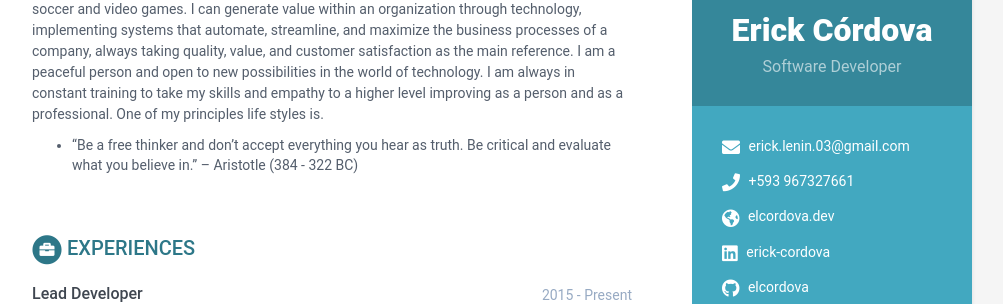
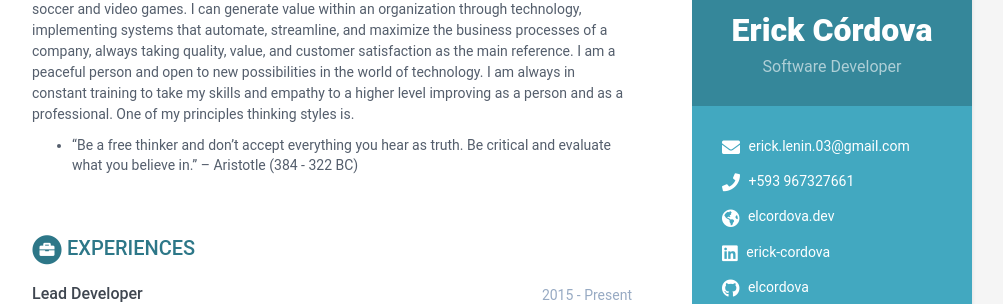
Before and after one commit to elcordova/caring-europa-fe48a, a Jekyll site: the page built from index.html, in a window 1280 px wide and 900 px high. Shown: the part 162-466 px from the top of the window, without its empty margins (168-1171 px from the left). Built offline with Jekyll 4.4.1, drawn with Linux system fonts in a browser that asks for light colours; some of the changed text lies outside the part shown.

Commit message:
data.yml: changed

```diff
--- a/_data/data.yml
+++ b/_data/data.yml
@@ -41,7 +41,7 @@ career-profile:
     always taking quality, value, and customer satisfaction as the main reference.
     I am a peaceful person and open to new possibilities in the world of technology.
     I am always in constant training to take my skills and empathy to a higher level improving as a person and as a professional.
-    One of my principles life styles is.
+    One of my principles thinking styles is.
     - "Be a free thinker and don't accept everything you hear as truth.
     Be critical and evaluate what you believe in." -- Aristotle (384 - 322 BC)
 education:
```
